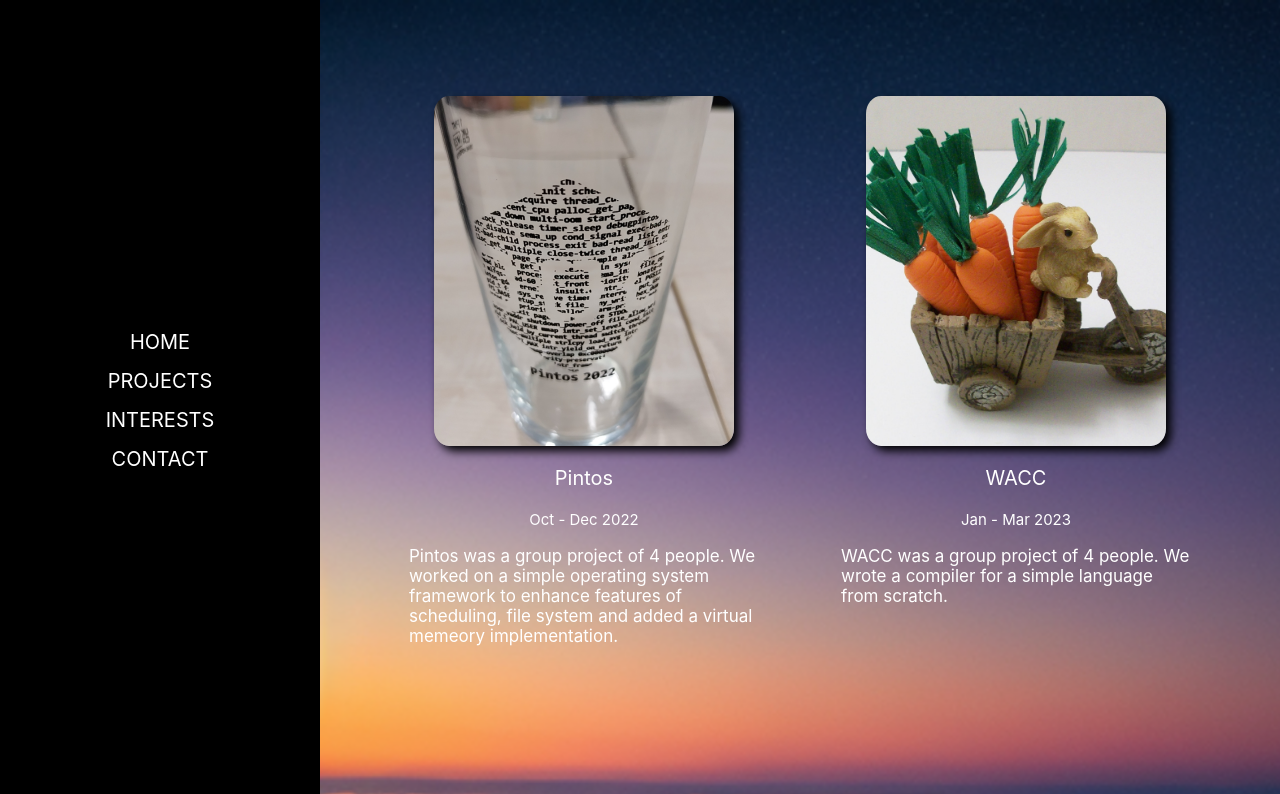
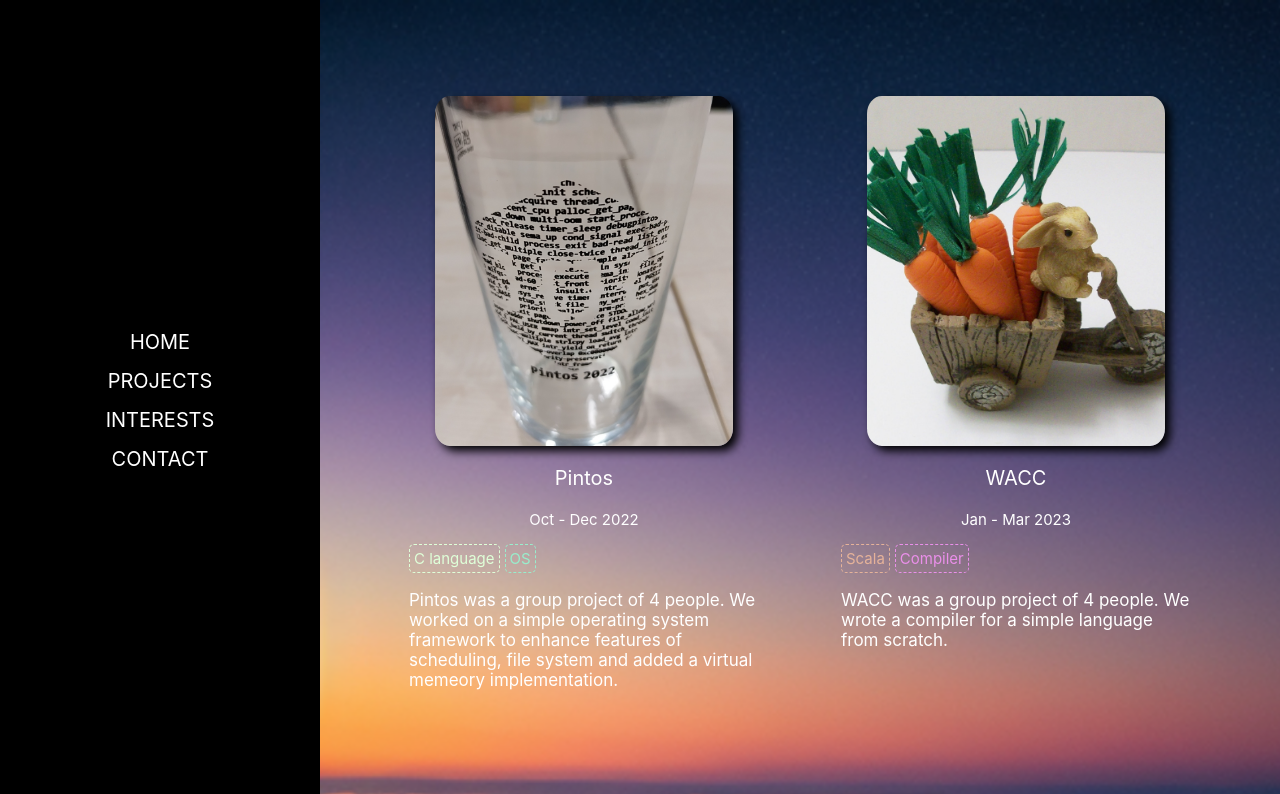
Before and after one commit to ceciliawzx/NewHomePage, a React (Create React App) app: page /projects in a window 1280 px wide. Shown: the top 794 px of the page. Built offline with nearby package versions, Linux system fonts and the light colour scheme; grey boxes are pictures that could not be loaded.

Commit message:
added tech labels

```diff
--- a/package.json
+++ b/package.json
@@ -2,7 +2,6 @@
   "name": "my-web",
   "version": "0.1.0",
   "private": true,
-  "homepage": "/~zw4021/",
   "dependencies": {
     "@testing-library/jest-dom": "^5.17.0",
     "@testing-library/react": "^13.4.0",
--- a/src/css/style.css
+++ b/src/css/style.css
@@ -20,12 +20,18 @@
 .project-card {
   height: 700px;
   width: 350px;
+  min-height: 600px;
+  min-width: 300px;
   display: flex;
   flex-direction: column;
   align-content: center;
+  color: white;
 }
 
 .project-img {
+  height: 350px;
+  width: 85%;
+  object-fit: cover;
   overflow: hidden;
   border-radius: 5%;
   box-shadow: 5px 5px 10px #000;
@@ -44,9 +50,7 @@
 }
 
 #profile-container {
-  height: 600px;
   width: 80%;
-  margin: 100px 0 0 0;
   display: flex;
   flex-direction: column;
   align-items: center;
@@ -56,10 +60,14 @@
 #profile-img {
   height: 200px;
   width: 200px;
+  min-height: 100px;
+  min-width: 100px;
   overflow: hidden;
   position: relative;
   border-radius: 50%;
   margin: 20px;
-  box-shadow: 0 0 20px #eee, /* outer white */ -5px 0 50px #f20,
-    /* outer left magenta */ 5px 0 50px #0df; /* outer right cyan */
+  box-shadow:
+  0 0 20px #eee, /* outer white */
+  -5px 0 50px #f20, /* outer left magenta */
+  5px 0 50px #0df; /* outer right cyan */
 }
--- /dev/null
+++ b/src/util/util.tsx
@@ -0,0 +1,15 @@
+import { Technology } from './types';
+
+export function getTechColor(technology: Technology) {
+    switch (technology) {
+        case Technology.C: return '#DFFFD8';
+        case Technology.Compiler: return '#EA8FEA';
+        case Technology.Firebase: return '#C88EA7';
+        case Technology.Java: return '#F0EDD4';
+        case Technology.Kotlin: return '#F8E2CF';
+        case Technology.MySql: return '#F3C5C5';
+        case Technology.OS: return '#98EECC';
+        case Technology.Scala: return '#E5B299';
+        default: return '#fff';
+    };
+}
--- a/src/view/HomePage.tsx
+++ b/src/view/HomePage.tsx
@@ -8,6 +8,7 @@ export const HomePage = () => {
       style={{
         flexDirection: 'column',
         alignItems: 'center',
+        justifyContent: 'center',
         backgroundImage: 'url("bg5.png")',
       }}
     >
--- a/src/view/Projects.tsx
+++ b/src/view/Projects.tsx
@@ -1,6 +1,7 @@
 import React from 'react';
-import { Project } from '../util/types';
+import { Project, Technology } from '../util/types';
 import { projects } from '../util/data';
+import { getTechColor } from '../util/util';
 
 export const Projects = () => {
   return (
@@ -42,24 +43,53 @@ const ProjectCard = ({ project }: { project: Project }) => {
     <div className='project-card'>
       <div data-aos='fade-up'>
         <div style={{ display: 'flex', justifyContent: 'center' }}>
-          <img
-            className='project-img'
-            src={project.imgLink}
-            style={{ height: '350px', width: '300px', objectFit: 'cover' }}
-          />
+          <img className='project-img' src={project.imgLink} />
         </div>
         <div style={{ textAlign: 'center' }}>
-          <p style={{ color: 'white', fontSize: '20px' }}>{project.title}</p>
+          <p style={{ fontSize: '20px' }}>{project.title}</p>
         </div>
         <div style={{ textAlign: 'center' }}>
-          <p style={{ color: 'white', fontSize: '15px' }}>{project.time}</p>
+          <p style={{ fontSize: '15px' }}>{project.time}</p>
+        </div>
+        <div
+          style={{
+            textAlign: 'center',
+            display: 'flex',
+            flexDirection: 'row',
+            flexWrap: 'wrap',
+            justifyContent: 'flex-start',
+            alignContent: 'flex-start',
+            columnGap: '5px',
+            padding: '0',
+            margin: '0',
+          }}
+        >
+          {project.technologies?.map((technology, i) => (
+            <TechContainer technology={technology} />
+          ))}
         </div>
         <div>
-          <p style={{ color: 'white', fontSize: '17px' }}>
-            {project.description}
-          </p>
+          <p style={{ fontSize: '17px' }}>{project.description}</p>
         </div>
       </div>
     </div>
   );
 };
+
+const TechContainer = ({ technology }: { technology: Technology }) => {
+  return (
+    <div
+      style={{
+        fontSize: '15px',
+        borderStyle: 'dashed',
+        padding: '4px',
+        borderWidth: '1px',
+        borderRadius: '5px',
+        borderColor: `${getTechColor(technology)}`,
+        color: `${getTechColor(technology)}`
+      }}
+    >
+      {technology}
+    </div>
+  );
+};
```
Also changed, not shown: public/manifest.json, 22 other files (tests, documents, lock files or other folders).
